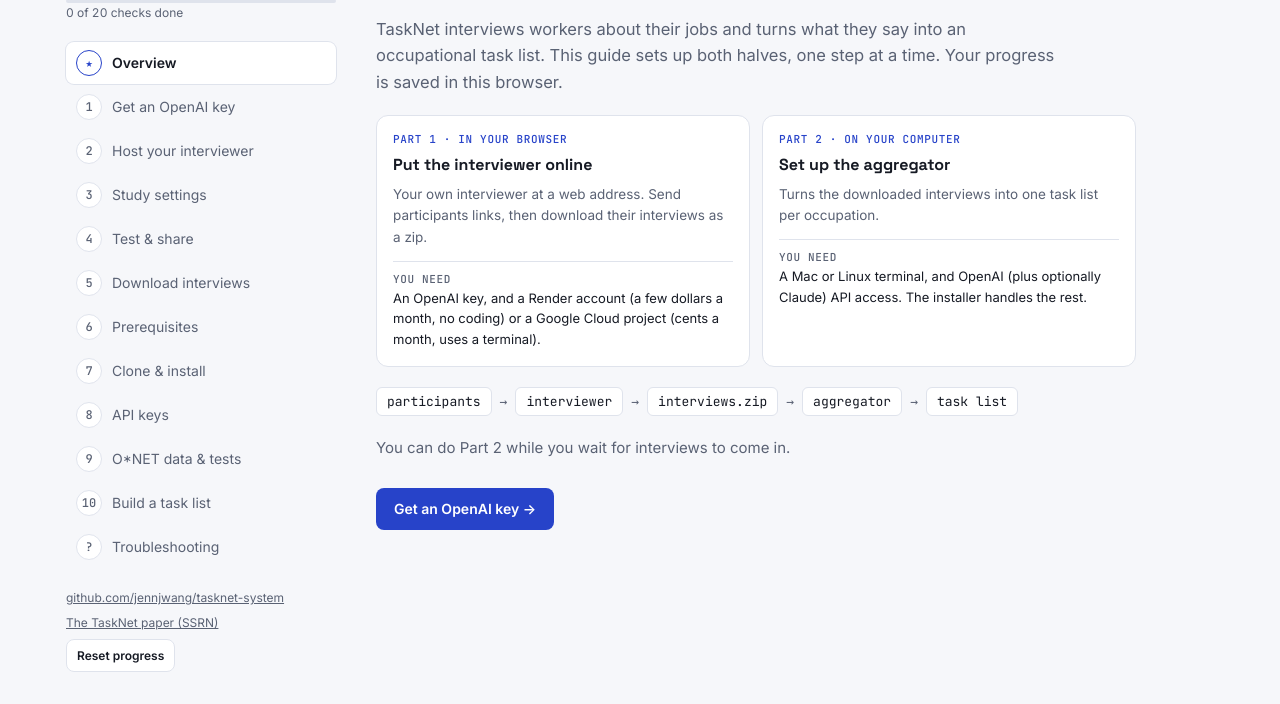
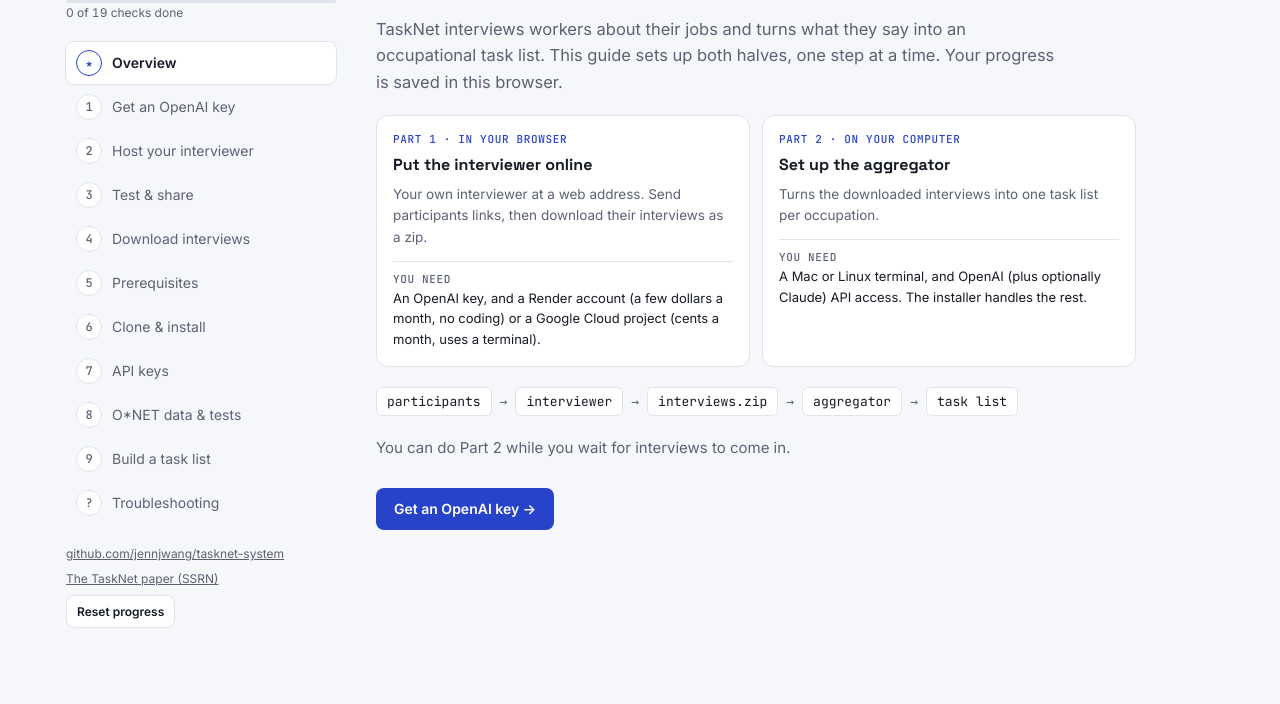
Before and after one commit to jennjwang/tasknet-setup, a plain HTML site: page index.html in a window 1280 px wide. Shown: the part 111-815 px from the top of the page. Drawn offline with Linux system fonts and the light colour scheme.

Commit message:
Remove the study settings step for now
Co-Authored-By: Claude Opus 5.5 <noreply@anthropic.com>

```diff
--- a/index.html
+++ b/index.html
@@ -266,21 +266,6 @@ const STEPS = [
       ${check("hurl", "Pasted the address above")}
     </div>` },
 
-  { id: "hsettings", part: 1, label: "Study settings", need: "render", render: () => `
-    <h1>Choose your study settings</h1>
-    <p class="lede">Both settings are optional. Skip this step to interview anyone, with no consent link.</p>
-    <div class="block">
-      <div class="fields">
-        <div class="field"><label for="soc">Occupations to recruit</label><input id="soc" data-field="soc" placeholder="13-2011.00, 15-1252.00" value="${esc(S.soc)}"><small>O*NET-SOC codes, from <a href="https://www.onetonline.org">onetonline.org</a>. Participants who pick a different occupation are politely screened out.</small></div>
-        <div class="field"><label for="consent">Consent form link</label><input id="consent" data-field="consent" placeholder="https://your-university.edu/consent.pdf" value="${esc(S.consent)}"><small>Shown on the welcome screen.</small></div>
-      </div>
-    </div>
-    ${S.soc.trim() || S.consent.trim() ? `<p>In Render, open your service, then <b>Environment → Add environment variable</b>, and add:</p>
-      ${term("Render → Environment", hostEnv(), hostEnv().join("\n"))}
-      <p style="color:var(--muted)">Saving restarts the interviewer with the new settings. That takes a few minutes.</p>` : ""}
-    <div class="note info"><span>Changing the questions or wording needs code changes (<code>interviewer/src/settings.ts</code> and <code>interviewer/prompts/interview/guide.json</code>). Fork the repo, edit them (<code>npm run dev</code> runs the interviewer locally to try changes), and deploy your fork instead.</span></div>
-    <div class="checks">${check("hset", "Settings added, or skipped")}</div>` },
-
   { id: "hshare", part: 1, label: "Test & share", need: "host", render: () => `
     <h1>Try it, then send links</h1>
     <p class="lede">Do one full interview yourself first. Then give each participant their own link. The id in the link names their interview file, and reopening the same link picks up where they left off.</p>
@@ -421,7 +406,7 @@ const base = () => (S.appUrl.trim() || "https://your-app.onrender.com").replace(
 function linkList() {
   const n = Math.max(1, Math.min(500, parseInt(S.count, 10) || 1));
   const pre = (S.prefix || "p").replace(/[^A-Za-z0-9_-]/g, "") || "p";
-  const first = S.soc.split(",")[0].trim();
+  const first = "";
   const width = Math.max(3, String(n).length);
   return Array.from({ length: n }, (_, i) => `${base()}/?id=${pre}-${String(i + 1).padStart(width, "0")}${first ? `&soc=${first}` : ""}`);
 }
```
